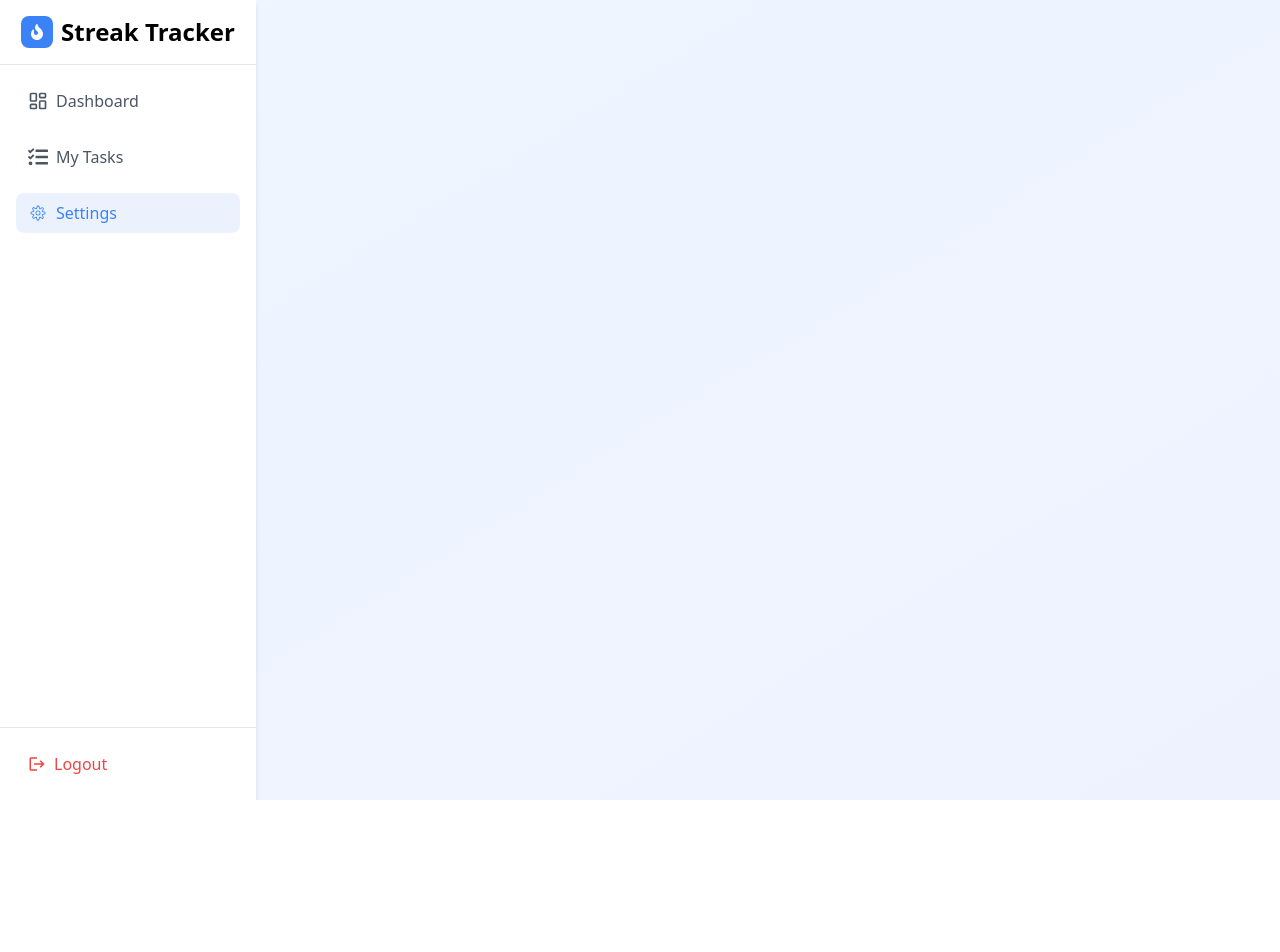
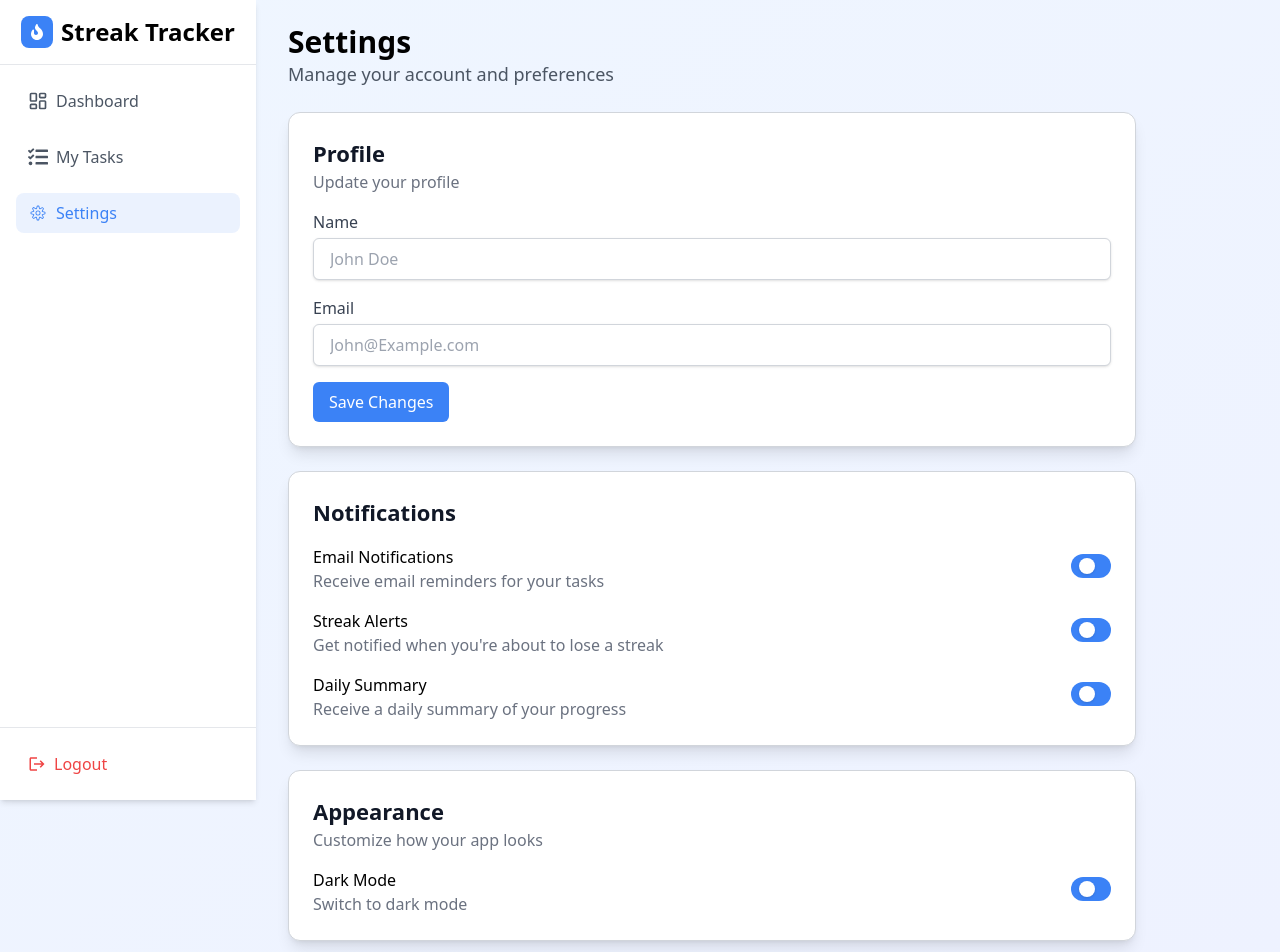
Before and after one commit to TaslimYusuf2210/Streak-Tracker, a React (Vite) app: page /dashboard/settings in a window 1280 px wide. Shown: the top 952 px of the page. Before the commit the page ends 800 px from the top, so only its background shows below. Built offline with nearby package versions, Linux system fonts and the light colour scheme.

Commit message:
Settings and toggleSwitch component completed

```diff
--- /dev/null
+++ b/src/components/ToggleSwitch.jsx
@@ -0,0 +1,42 @@
+function ToggleSwitch({
+  checked,
+  onChange,
+  id = "toggle",
+  disabled = false,
+  size = "md", // "sm" | "md" | "lg"
+  colorClass = "bg-blue-600", // tailwind color for ON state
+}) {
+  const sizes = {
+    sm: { track: "w-10 h-6", knob: "w-4 h-4 translate-x-0.5" },
+    md: { track: "w-14 h-8", knob: "w-6 h-6 translate-x-0.5" },
+    lg: { track: "w-18 h-10", knob: "w-8 h-8 translate-x-0.5" },
+  };
+  const s = sizes[size] || sizes.md;
+  return (
+    <div>
+      <button
+        id={id}
+        type="button"
+        role="switch"
+        aria-checked={checked}
+        onClick={() => !disabled && onChange(!checked)}
+        disabled={disabled}
+        className={`relative inline-flex items-center ${
+          s.track
+        } rounded-full transition-colors duration-200 focus:outline-none focus:ring-2 focus:ring-offset-2 ${
+          checked ? `${colorClass} bg-opacity-100` : "bg-gray-200"
+        } ${disabled ? "opacity-60 cursor-not-allowed" : "cursor-pointer"}`}
+      >
+        {/* knob */}
+        <span
+          className={`absolute left-0 top-1/2 -translate-y-1/2 bg-white rounded-full shadow transform transition-transform duration-200 ${
+            s.knob
+          } ${checked ? "translate-x-[calc(100%_-_0.5rem)]" : ""}`}
+          aria-hidden="true"
+        />
+      </button>
+    </div>
+  );
+}
+
+export default ToggleSwitch;
--- a/src/layout/DashboardLayout.jsx
+++ b/src/layout/DashboardLayout.jsx
@@ -5,7 +5,7 @@ function DashboardLayout() {
     return (
         <div className="flex ">
             <Sidebar></Sidebar>
-            <main className="flex-1 p-5 min-h-screen">
+            <main className="flex-1 px-8 py-6 min-h-screen">
                 <Outlet />
             </main>
         </div>
--- a/src/pages/Dashboard.jsx
+++ b/src/pages/Dashboard.jsx
@@ -59,7 +59,7 @@ function Dashboard() {
     return (
         <div className="space-y-8">
             <div className="text-left">
-                <h1 className="font-bold text-4xl">Welcome, Rufai!</h1>
+                <h1 className="font-bold text-3xl">Welcome, Rufai!</h1>
                 <p className="text-lg text-gray-600 font-medium">Here's your progress overview</p>
             </div>
             <div className="grid grid-cols-4 gap-4">
--- a/src/pages/MyTasks.jsx
+++ b/src/pages/MyTasks.jsx
@@ -1,6 +1,7 @@
 import { IoIosAdd } from "react-icons/io";
 import TaskTabs from "../components/TaskTabs";
 import TaskList from "../components/TaskList";
+import { useState } from "react";
 
 const testTasks = [
   { id: 1, task: "Morning Exercise", type: "Daily", currentStreak: 7, bestStreak: 14 },
@@ -12,6 +13,9 @@ const testTasks = [
 ];
 
 function Tasks() {
+    const [filter, setFilter] = useState("All")
+
+    const filteredTasks = filter === "All" ? testTasks : testTasks.filter((t) => t.type === filter)
     return (
         <div>
             <div className="flex justify-between items-center">
@@ -28,7 +32,7 @@ function Tasks() {
                 </button>
             </div>
             <div>
-                <TaskTabs></TaskTabs>
+                <TaskTabs currentTab={setFilter}></TaskTabs>
                 {testTasks.map((item) => (
                     <TaskList
                     key={item.id}
--- a/src/pages/Settings.jsx
+++ b/src/pages/Settings.jsx
@@ -1,7 +1,92 @@
+import { useState } from "react";
+import ToggleSwitch from "../components/ToggleSwitch";
+
 function Settings() {
+    const [on, setOn] = useState(true)
+
     return (
-        <div>
-
+        <div className="mr-28">
+            <div>
+                <h1 className="font-bold text-3xl">Settings</h1>
+                <p className="text-lg text-gray-600 font-medium">Manage your account and preferences</p>
+            </div>
+            <div className="bg-white shadow-lg rounded-xl border mt-6 border-gray-300 p-6">
+                <header className="font-semibold text-gray-900 text-[22px]">Profile</header>
+                <p className="text-gray-500 mb-4">Update your profile</p>
+                <form className="space-y-4">
+                    <div className="flex flex-col gap-1">
+                        <label className="text-gray-700 font-medium">Name</label>
+                        <input type="text" placeholder="John Doe" className="border rounded-md border-gray-300 shadow py-2 px-4"/>
+                    </div>
+                    <div className="flex flex-col gap-1">
+                        <label className="text-gray-700 font-medium">Email</label>
+                        <input type="text" placeholder="John@Example.com" className="border rounded-md border-gray-300 shadow py-2 px-4"/>
+                    </div>
+                    <button className="font-medium bg-primary hover:bg-blue-400 rounded-md py-2 px-4 text-white">Save Changes</button>
+                </form>
+            </div>
+            <div className="bg-white shadow-lg rounded-xl border mt-6 border-gray-300 p-6">
+                <header className="font-semibold text-gray-900 text-[22px]">Notifications</header>
+                <p className="text-gray-500 mb-4"></p>
+                <div className="space-y-4">
+                    <div className="flex items-center justify-between">
+                        <div className="flex flex-col">
+                            <p className="font-medium">Email Notifications</p>
+                            <p className="text-gray-500">Receive email reminders for your tasks</p>
+                        </div>
+                        <ToggleSwitch
+                        checked={on}
+                        onChange={setOn}
+                        size="sm"
+                        colorClass="bg-primary"
+                        >
+                        </ToggleSwitch>
+                    </div>
+                    <div className="flex items-center justify-between">
+                        <div className="flex flex-col">
+                            <p className="font-medium">Streak Alerts</p>
+                            <p className="text-gray-500">Get notified when you're about to lose a streak</p>
+                        </div>
+                        <ToggleSwitch
+                        checked={on}
+                        onChange={setOn}
+                        size="sm"
+                        colorClass="bg-primary"
+                        >
+                        </ToggleSwitch>
+                    </div>
+                    <div className="flex items-center justify-between">
+                        <div className="flex flex-col">
+                            <p className="font-medium">Daily Summary</p>
+                            <p className="text-gray-500">Receive a daily summary of your progress</p>
+                        </div>
+                        <ToggleSwitch
+                        checked={on}
+                        onChange={setOn}
+                        size="sm"
+                        colorClass="bg-primary"
+                        >
+                        </ToggleSwitch>
+                    </div>
+                </div>
+            </div>
+            <div className="bg-white shadow-lg rounded-xl border mt-6 border-gray-300 p-6">
+                <header className="font-semibold text-gray-900 text-[22px]">Appearance</header>
+                <p className="text-gray-500 mb-4">Customize how your app looks</p>
+                <div className="flex items-center justify-between">
+                        <div className="flex flex-col">
+                            <p className="font-medium">Dark Mode</p>
+                            <p className="text-gray-500">Switch to dark mode</p>
+                        </div>
+                        <ToggleSwitch
+                        checked={on}
+                        onChange={setOn}
+                        size="sm"
+                        colorClass="bg-primary"
+                        >
+                        </ToggleSwitch>
+                    </div>
+            </div>
         </div>
      );
 }
```
